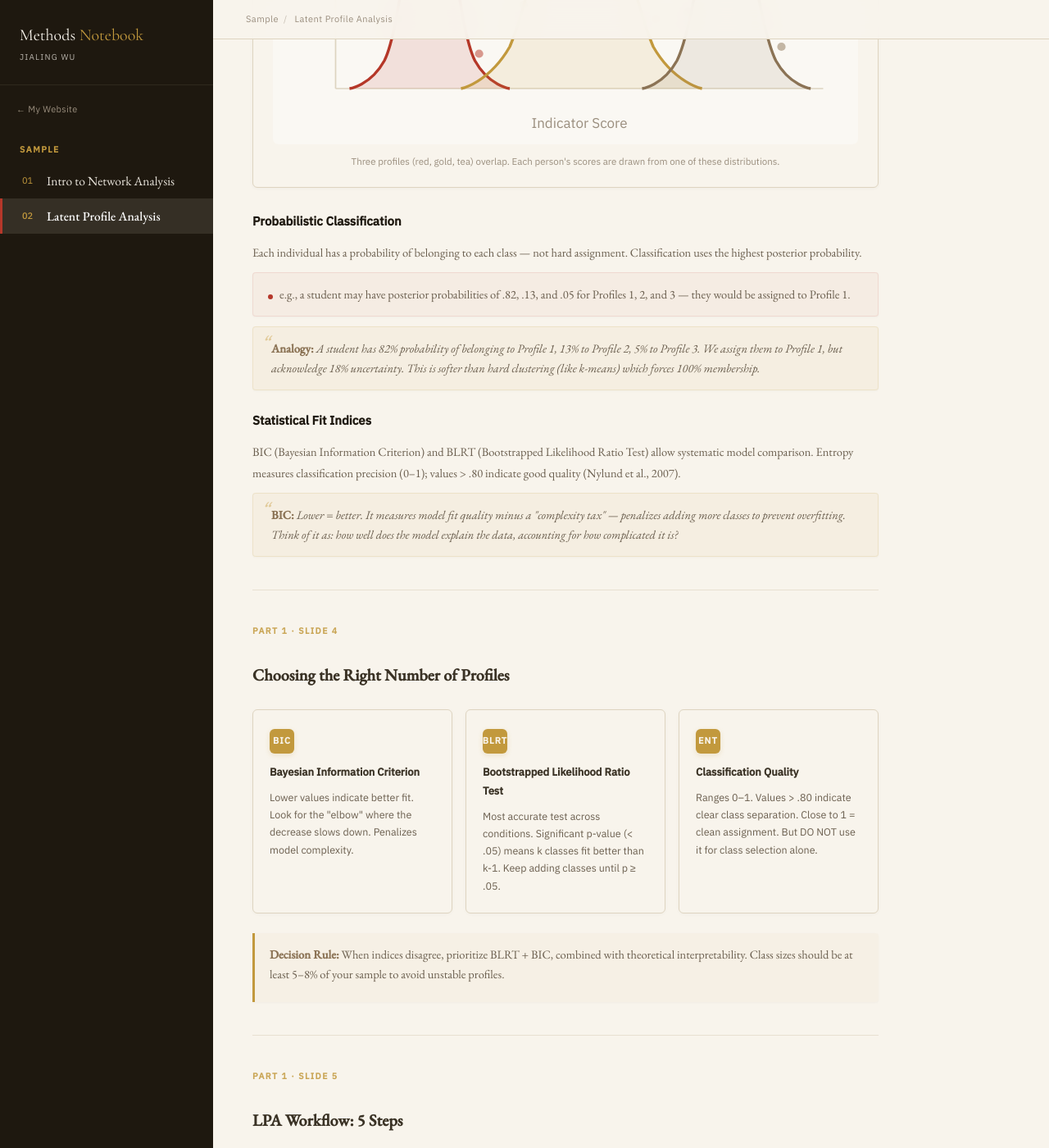
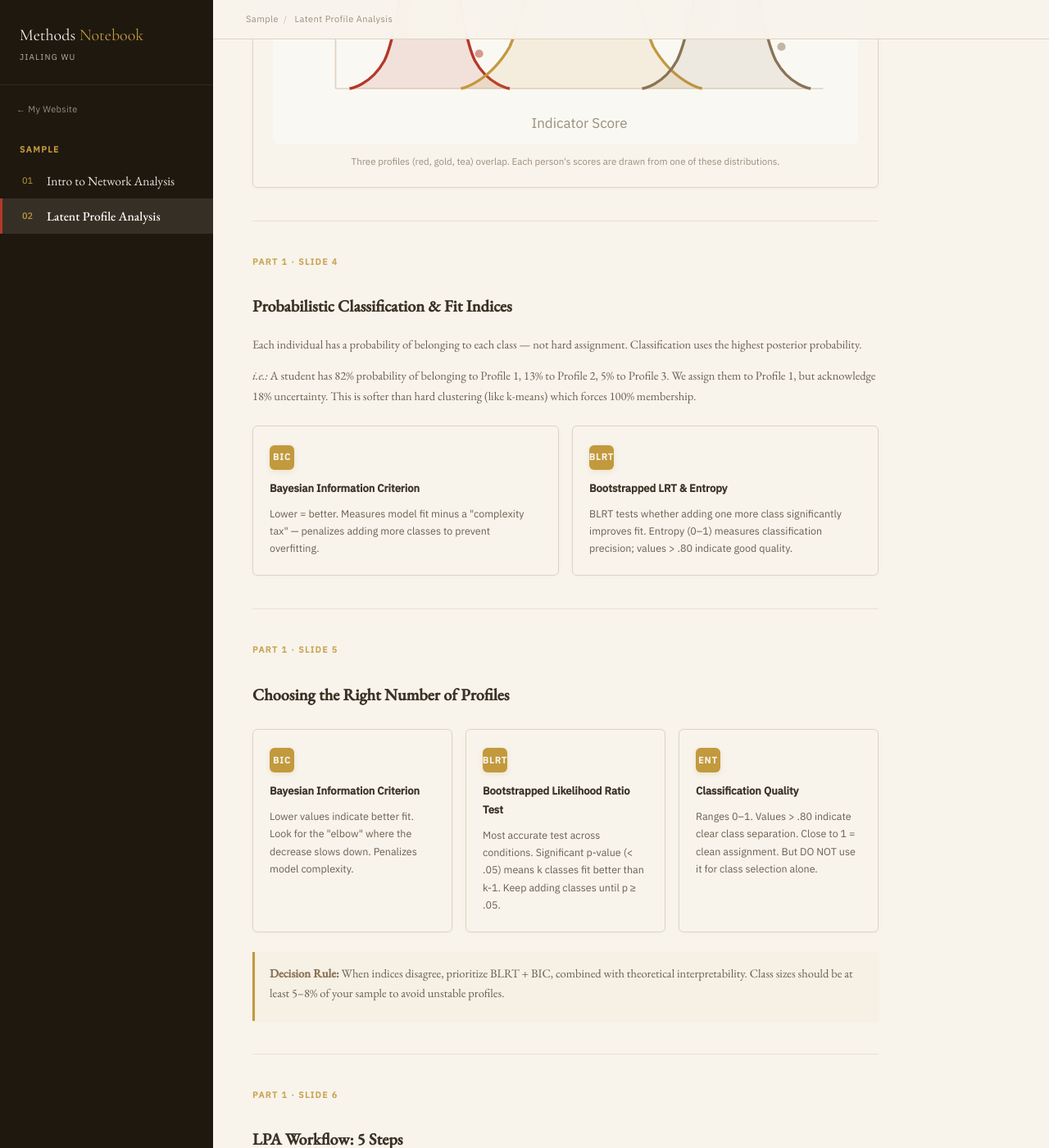
Before and after one commit to jialing-wu/jialing-wu.github.io, a Jekyll site: the page built from methods/lpa.html, in a window 1280 px wide and 1400 px high, scrolled down 2107 px. Shown: the whole window at 82% size. Built offline with Jekyll 4.4.1, drawn with Linux system fonts in a browser that asks for light colours.

Commit message:
Split Slide 3 into two: Mixture Models + Classification & Fit
Old Slide 3 (How LPA Works) had too much content for one page.
Split into:
- Slide 3: Mixture Models + SVG visualization
- Slide 4: Probabilistic Classification & Fit Indices (BIC/BLRT cards)
Renumber subsequent slides (4→5, 5→6).

Co-Authored-By: Claude Opus 4.6 <noreply@anthropic.com>

```diff
--- a/methods/lpa.html
+++ b/methods/lpa.html
@@ -574,52 +574,18 @@ body.presenting .pres-progress{display:block;
       <div class="vis-label" data-lang="en">Overlapping Gaussians</div>
       <div class="vis-label" data-lang="zh">重叠的正态分布</div>
       <svg viewBox="0 0 420 260" xmlns="http://www.w3.org/2000/svg" style="font-family:'IBM Plex Sans',sans-serif">
-        <!-- Background -->
         <rect width="420" height="260" fill="#faf8f3" rx="4"/>
-
-        <!-- Title -->
         <text x="210" y="24" font-size="11.5" fill="#3a3632" font-weight="600" text-anchor="middle" letter-spacing=".03em">Observed Data = Mixture of K Profiles</text>
-
-        <!-- Axes -->
         <line x1="45" y1="220" x2="395" y2="220" stroke="#ddd4c0" stroke-width="1"/>
         <line x1="45" y1="220" x2="45" y2="38" stroke="#ddd4c0" stroke-width="1"/>
-
-        <!-- Axis labels -->
         <text x="220" y="248" font-size="10" fill="#9a8e7e" text-anchor="middle">Indicator Score</text>
         <text x="16" y="130" font-size="10" fill="#9a8e7e" text-anchor="middle" transform="rotate(-90,16,130)">Density</text>
-
-        <!-- Profile 1 (left, red) — smooth bell curve -->
         <path d="M 55 220 C 55 220, 70 218, 80 200 C 90 180, 95 120, 105 70 C 110 50, 115 50, 120 70 C 130 120, 135 180, 145 200 C 155 218, 170 220, 170 220" fill="rgba(181,55,42,0.12)" stroke="#b53728" stroke-width="2" fill-rule="nonzero"/>
-
-        <!-- Profile 2 (center, gold) — taller bell curve -->
         <path d="M 135 220 C 135 220, 155 216, 170 190 C 185 155, 195 90, 210 52 C 218 38, 225 38, 233 52 C 248 90, 258 155, 273 190 C 288 216, 308 220, 308 220" fill="rgba(194,153,61,0.12)" stroke="#c2993d" stroke-width="2" fill-rule="nonzero"/>
-
-        <!-- Profile 3 (right, tea) — smooth bell curve -->
         <path d="M 265 220 C 265 220, 280 218, 290 200 C 300 180, 308 120, 318 75 C 323 55, 328 55, 333 75 C 343 120, 351 180, 361 200 C 371 218, 386 220, 386 220" fill="rgba(139,115,85,0.12)" stroke="#8b7355" stroke-width="2" fill-rule="nonzero"/>
-
-        <!-- Data points scattered along curves -->
-        <!-- Profile 1 points -->
-        <circle cx="90" cy="170" r="3" fill="#b53728" opacity="0.5"/>
-        <circle cx="105" cy="100" r="3" fill="#b53728" opacity="0.5"/>
-        <circle cx="112" cy="68" r="3" fill="#b53728" opacity="0.5"/>
-        <circle cx="130" cy="130" r="3" fill="#b53728" opacity="0.5"/>
-        <circle cx="148" cy="195" r="3" fill="#b53728" opacity="0.5"/>
-
-        <!-- Profile 2 points -->
-        <circle cx="180" cy="160" r="3" fill="#c2993d" opacity="0.5"/>
-        <circle cx="200" cy="85" r="3" fill="#c2993d" opacity="0.5"/>
-        <circle cx="222" cy="48" r="3" fill="#c2993d" opacity="0.5"/>
-        <circle cx="250" cy="100" r="3" fill="#c2993d" opacity="0.5"/>
-        <circle cx="275" cy="170" r="3" fill="#c2993d" opacity="0.5"/>
-
-        <!-- Profile 3 points -->
-        <circle cx="298" cy="165" r="3" fill="#8b7355" opacity="0.5"/>
-        <circle cx="315" cy="95" r="3" fill="#8b7355" opacity="0.5"/>
-        <circle cx="326" cy="65" r="3" fill="#8b7355" opacity="0.5"/>
-        <circle cx="340" cy="110" r="3" fill="#8b7355" opacity="0.5"/>
-        <circle cx="365" cy="190" r="3" fill="#8b7355" opacity="0.5"/>
-
-        <!-- Profile labels -->
+        <circle cx="90" cy="170" r="3" fill="#b53728" opacity="0.5"/><circle cx="105" cy="100" r="3" fill="#b53728" opacity="0.5"/><circle cx="112" cy="68" r="3" fill="#b53728" opacity="0.5"/><circle cx="130" cy="130" r="3" fill="#b53728" opacity="0.5"/><circle cx="148" cy="195" r="3" fill="#b53728" opacity="0.5"/>
+        <circle cx="180" cy="160" r="3" fill="#c2993d" opacity="0.5"/><circle cx="200" cy="85" r="3" fill="#c2993d" opacity="0.5"/><circle cx="222" cy="48" r="3" fill="#c2993d" opacity="0.5"/><circle cx="250" cy="100" r="3" fill="#c2993d" opacity="0.5"/><circle cx="275" cy="170" r="3" fill="#c2993d" opacity="0.5"/>
+        <circle cx="298" cy="165" r="3" fill="#8b7355" opacity="0.5"/><circle cx="315" cy="95" r="3" fill="#8b7355" opacity="0.5"/><circle cx="326" cy="65" r="3" fill="#8b7355" opacity="0.5"/><circle cx="340" cy="110" r="3" fill="#8b7355" opacity="0.5"/><circle cx="365" cy="190" r="3" fill="#8b7355" opacity="0.5"/>
         <text x="112" y="56" font-size="9" fill="#b53728" text-anchor="middle" font-weight="600">Profile 1</text>
         <text x="222" y="32" font-size="9" fill="#c2993d" text-anchor="middle" font-weight="600">Profile 2</text>
         <text x="326" y="50" font-size="9" fill="#8b7355" text-anchor="middle" font-weight="600">Profile 3</text>
@@ -628,25 +594,38 @@ body.presenting .pres-progress{display:block;
       <div class="vis-caption" data-lang="zh">三个剖面（红、金、茶色）重叠。每个人的得分来自这些分布中的一个。</div>
     </div>
   </div>
+</div>
 
-  <div class="method-section">
-    <h3 data-lang="en">Probabilistic Classification</h3>
-    <h3 data-lang="zh">概率性分类</h3>
-    <div class="method-desc" data-lang="en">Each individual has a probability of belonging to each class — not hard assignment. Classification uses the highest posterior probability.</div>
-    <div class="method-desc" data-lang="zh">每个个体都有属于每个类别的概率——不是硬性分配。最终分类取后验概率最高的类别。</div>
-    <div class="method-example" data-lang="en">e.g., a student may have posterior probabilities of .82, .13, and .05 for Profiles 1, 2, and 3 — they would be assigned to Profile 1.</div>
-    <div class="method-example" data-lang="zh">例如：某学生属于 Profile 1、2、3 的后验概率分别为 .82、.13、.05 → 分配到 Profile 1。</div>
-    <div class="method-analogy" data-lang="en"><strong>Analogy:</strong> A student has 82% probability of belonging to Profile 1, 13% to Profile 2, 5% to Profile 3. We assign them to Profile 1, but acknowledge 18% uncertainty. This is softer than hard clustering (like k-means) which forces 100% membership.</div>
-    <div class="method-analogy" data-lang="zh"><strong>类比：</strong>某学生属于 Profile 1 的概率 82%、Profile 2 的概率 13%、Profile 3 的概率 5%。我们把他归入 Profile 1，但承认有 18% 的不确定性。这比硬聚类（如 k-means 强制 100% 归属）更柔和。</div>
-  </div>
+<hr class="section-divider pres-hide">
 
-  <div class="method-section">
-    <h3 data-lang="en">Statistical Fit Indices</h3>
-    <h3 data-lang="zh">统计拟合指标</h3>
-    <div class="method-desc" data-lang="en">BIC (Bayesian Information Criterion) and BLRT (Bootstrapped Likelihood Ratio Test) allow systematic model comparison. Entropy measures classification precision (0–1); values > .80 indicate good quality (Nylund et al., 2007).</div>
-    <div class="method-desc" data-lang="zh">BIC（贝叶斯信息准则）和 BLRT（自助似然比检验）可用于系统性的模型比较。Entropy 衡量分类精度（0–1），> .80 表示分类质量好（Nylund et al., 2007）。</div>
-    <div class="method-analogy" data-lang="en"><strong>BIC:</strong> Lower = better. It measures model fit quality minus a "complexity tax" — penalizes adding more classes to prevent overfitting. Think of it as: how well does the model explain the data, accounting for how complicated it is?</div>
-    <div class="method-analogy" data-lang="zh"><strong>BIC：</strong>越低越好。它衡量模型拟合质量减去一个"复杂度税"——惩罚添加更多类别以防过拟合。想象成：模型解释数据有多好，同时考虑它有多复杂？</div>
+<!-- ═════════════════════════════════════════════════════════
+     SLIDE 3b: PROBABILISTIC CLASSIFICATION & FIT
+     ═════════════════════════════════════════════════════════ -->
+<div class="slide" id="slide-classification-fit">
+  <div class="slide-num" data-lang="en">Part 1 · Slide 4</div>
+  <h2 data-lang="en">Probabilistic Classification &amp; Fit Indices</h2>
+  <h2 data-lang="zh">概率性分类与拟合指标</h2>
+
+  <div class="method-desc" data-lang="en">Each individual has a probability of belonging to each class — not hard assignment. Classification uses the highest posterior probability.</div>
+  <div class="method-desc" data-lang="zh">每个个体都有属于每个类别的概率——不是硬性分配。最终分类取后验概率最高的类别。</div>
+  <div class="method-desc" data-lang="en"><em>i.e.:</em> A student has 82% probability of belonging to Profile 1, 13% to Profile 2, 5% to Profile 3. We assign them to Profile 1, but acknowledge 18% uncertainty. This is softer than hard clustering (like k-means) which forces 100% membership.</div>
+  <div class="method-desc" data-lang="zh"><em>i.e.:</em> 某学生属于 Profile 1 的概率 82%、Profile 2 的概率 13%、Profile 3 的概率 5%。我们把他归入 Profile 1，但承认有 18% 的不确定性。这比硬聚类（如 k-means 强制 100% 归属）更柔和。</div>
+
+  <div class="check-grid" style="grid-template-columns:1fr 1fr">
+    <div class="check-card">
+      <div class="check-icon">BIC</div>
+      <div class="check-title" data-lang="en">Bayesian Information Criterion</div>
+      <div class="check-title" data-lang="zh">贝叶斯信息准则</div>
+      <div class="check-desc" data-lang="en">Lower = better. Measures model fit minus a "complexity tax" — penalizes adding more classes to prevent overfitting.</div>
+      <div class="check-desc" data-lang="zh">越低越好。衡量模型拟合质量减去"复杂度税"——惩罚添加更多类别以防过拟合。</div>
+    </div>
+    <div class="check-card">
+      <div class="check-icon">BLRT</div>
+      <div class="check-title" data-lang="en">Bootstrapped LRT &amp; Entropy</div>
+      <div class="check-title" data-lang="zh">自助似然比检验 &amp; 熵</div>
+      <div class="check-desc" data-lang="en">BLRT tests whether adding one more class significantly improves fit. Entropy (0–1) measures classification precision; values &gt;&nbsp;.80 indicate good quality.</div>
+      <div class="check-desc" data-lang="zh">BLRT 检验添加一个类别是否显著改善拟合。Entropy（0–1）衡量分类精度，&gt; .80 表示质量好。</div>
+    </div>
   </div>
 </div>
 
@@ -656,7 +635,7 @@ body.presenting .pres-progress{display:block;
      SLIDE 5: STATISTICAL FIT INDICES (DETAIL)
      ═════════════════════════════════════════════════════════ -->
 <div class="slide" id="slide-fit-indices">
-  <div class="slide-num" data-lang="en">Part 1 · Slide 4</div>
+  <div class="slide-num" data-lang="en">Part 1 · Slide 5</div>
   <h2 data-lang="en">Choosing the Right Number of Profiles</h2>
   <h2 data-lang="zh">选择合适的剖面数量</h2>
 
@@ -696,7 +675,7 @@ body.presenting .pres-progress{display:block;
      SLIDE 6: LPA WORKFLOW
      ═════════════════════════════════════════════════════════ -->
 <div class="slide" id="slide-workflow">
-  <div class="slide-num" data-lang="en">Part 1 · Slide 5</div>
+  <div class="slide-num" data-lang="en">Part 1 · Slide 6</div>
   <h2 data-lang="en">LPA Workflow: 5 Steps</h2>
   <h2 data-lang="zh">LPA 工作流程：5 个步骤</h2>
 
```
